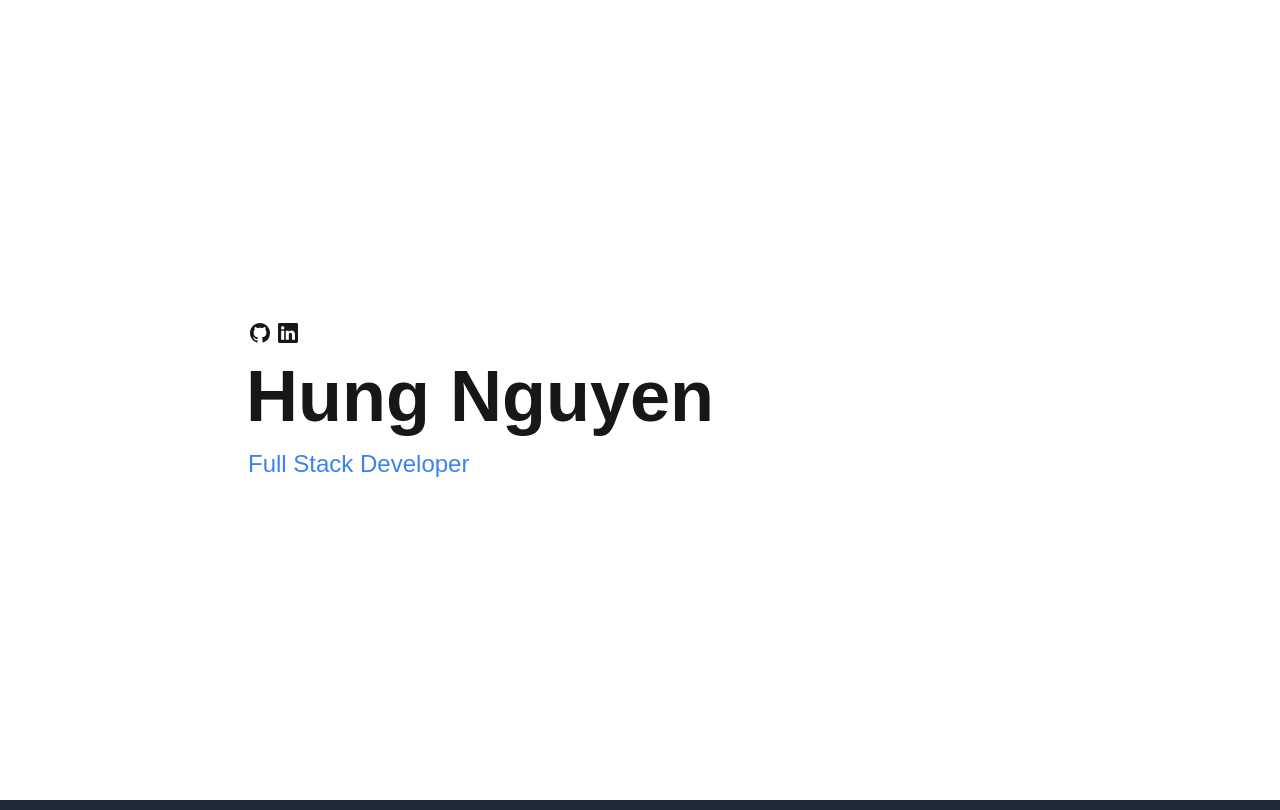
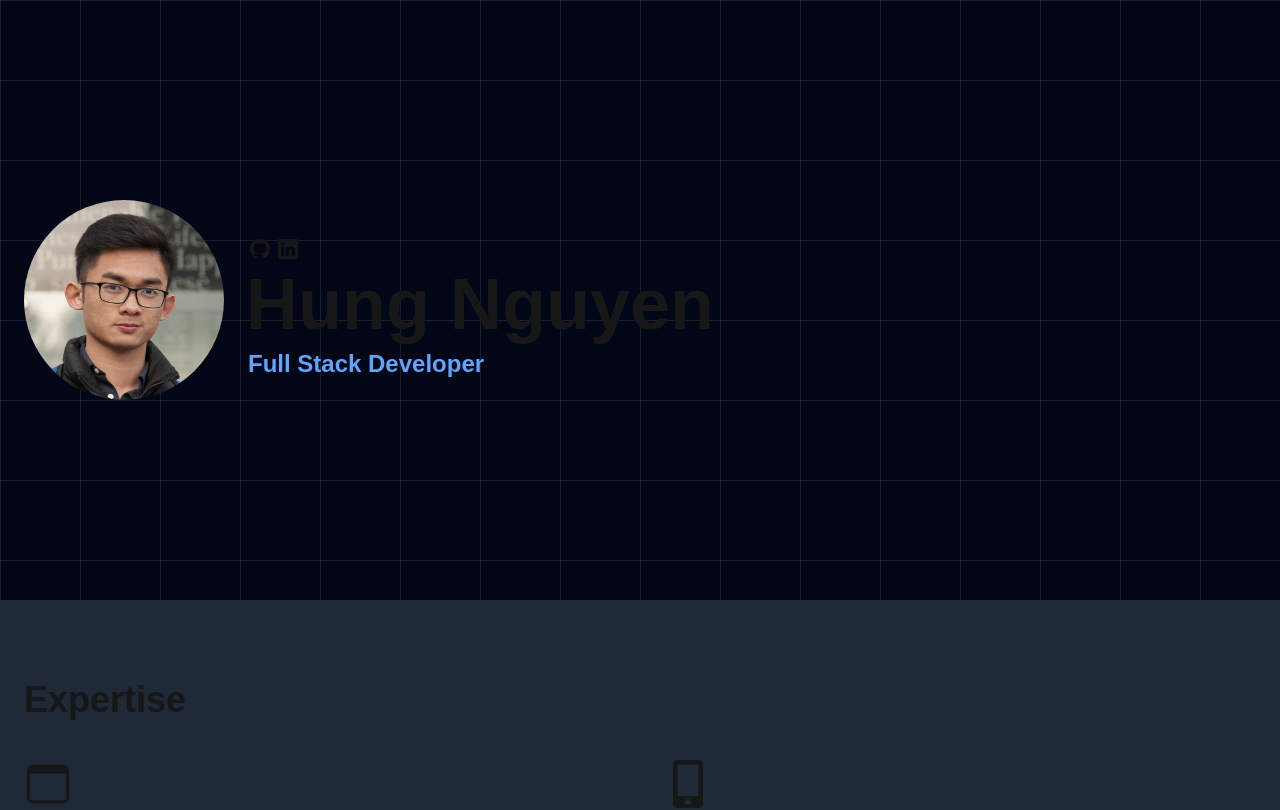
Before and after one commit to nthungdev/portfolio, a Next.js app: page / in a window 1280 px wide. Shown: the top 810 px of the page. Built offline with nearby package versions, Linux system fonts and the light colour scheme.

Commit message:
update landing and background

```diff
--- a/src/app/globals.css
+++ b/src/app/globals.css
@@ -23,3 +23,57 @@ body {
 html {
   @apply scroll-smooth;
 }
+
+.landing-background {
+  @apply bg-slate-950;
+  /* background: #000000; */
+  --gap: 5em;
+  --line: 1px;
+  --color: rgba(255, 255, 255, 0.2);
+
+  background-image: linear-gradient(
+      -90deg,
+      transparent calc(var(--gap) - var(--line)),
+      var(--color) calc(var(--gap) - var(--line) + 1px),
+      var(--color) var(--gap)
+    ),
+    linear-gradient(
+      0deg,
+      transparent calc(var(--gap) - var(--line)),
+      var(--color) calc(var(--gap) - var(--line) + 1px),
+      var(--color) var(--gap)
+    );
+  background-size: var(--gap) var(--gap);
+}
+
+
+.background-animation {
+  background: linear-gradient(270deg, #004b94, #001e3a);
+  background-size: 400% 400%;
+
+  -webkit-animation: BackgroundAnimation 30s ease infinite;
+  -moz-animation: BackgroundAnimation 30s ease infinite;
+  -o-animation: BackgroundAnimation 30s ease infinite;
+  animation: BackgroundAnimation 30s ease infinite;
+}
+
+@-webkit-keyframes BackgroundAnimation {
+  0%{background-position:0% 50%}
+  50%{background-position:100% 50%}
+  100%{background-position:0% 50%}
+}
+@-moz-keyframes BackgroundAnimation {
+  0%{background-position:0% 50%}
+  50%{background-position:100% 50%}
+  100%{background-position:0% 50%}
+}
+@-o-keyframes BackgroundAnimation {
+  0%{background-position:0% 50%}
+  50%{background-position:100% 50%}
+  100%{background-position:0% 50%}
+}
+@keyframes BackgroundAnimation {
+  0%{background-position:0% 50%}
+  50%{background-position:100% 50%}
+  100%{background-position:0% 50%}
+}
--- a/src/app/page.tsx
+++ b/src/app/page.tsx
@@ -5,7 +5,7 @@ import ProjectsSection from "@/components/projects-section";
 
 export default function Home() {
   return (
-    <div>
+    <div className="background-animation bg-gray-800">
       <LandingSection />
       <ExpertiseSection />
       <ExperienceSection />
--- a/src/components/landing-section.tsx
+++ b/src/components/landing-section.tsx
@@ -2,15 +2,29 @@ import classNames from 'classnames'
 import Link from 'next/link'
 import about from '@/app/content/about'
 import IDS from '@/constants/ids'
+import Image from 'next/image'
 
 const content = about
 
 export default function LandingSection() {
   return (
-    <section className={classNames('h-screen')} id={IDS.landingSection}>
-      <div className="relative h-full max-w-screen-lg mx-auto">
-        <div className="absolute left-0 top-[50%] -translate-y-1/2 p-6 md:ml-16 lg:ml-24 space-y-4">
-          <ul className="ml-0.5 space-x-2">
+    <section
+      className={classNames('min-h-[600px] h-[50vh] landing-background')}
+      id={IDS.landingSection}
+    >
+      <div className="relative h-full max-w-screen-xl mx-auto flex flex-col items-center justify-center md:block">
+        <div className="md:absolute left-0 md:top-[50%] md:-translate-y-1/2 space-y-4 px-6 flex flex-col md:flex-row gap-x-6 items-center text-center md:text-left">
+          <div>
+            <Image
+              src="/me.jpg"
+              alt="Me"
+              width={200}
+              height={200}
+              className="rounded-full saturate-[0.65] pointer-events-none select-none"
+            />
+          </div>
+          <div className='flex flex-col gap-y-2'>
+            <ul className="ml-0.5 space-x-2 order-3 md:order-none">
               {content.socialLinks.map(({ name, url, Icon }) => (
                 <Link
                   key={name}
@@ -22,10 +36,13 @@ export default function LandingSection() {
                 </Link>
               ))}
             </ul>
-          <h1 className="-ml-0.5 text-6xl md:text-7xl font-bold">
+            <h1 className="-ml-0.5 text-5xl md:text-7xl font-bold">
               {content.name}
             </h1>
-          <p className="text-2xl text-primary">{content.title}</p>
+            <p className="text-2xl text-primary-400 font-semibold">
+              {content.title}
+            </p>
+          </div>
         </div>
       </div>
     </section>
```
Also changed, not shown: public/me.jpg (added). Lines whose indentation alone changed are shown as unchanged.
